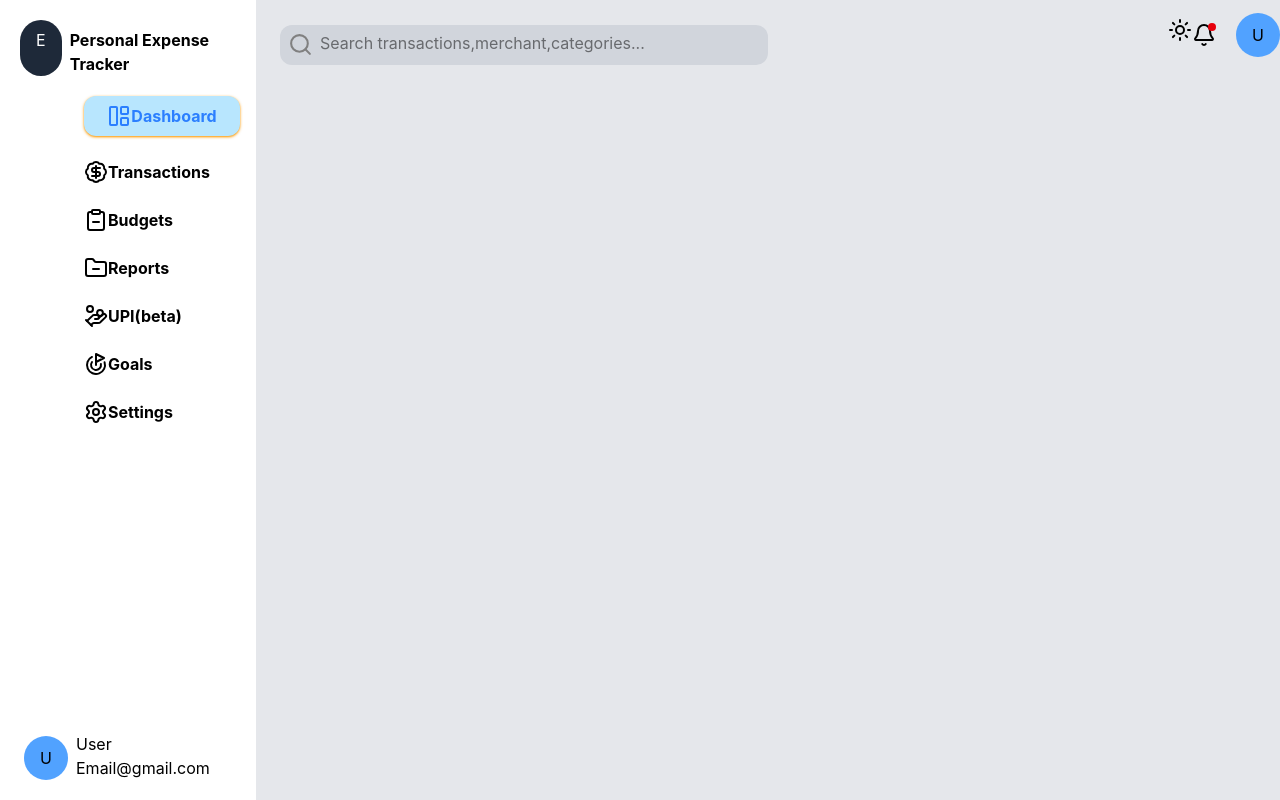
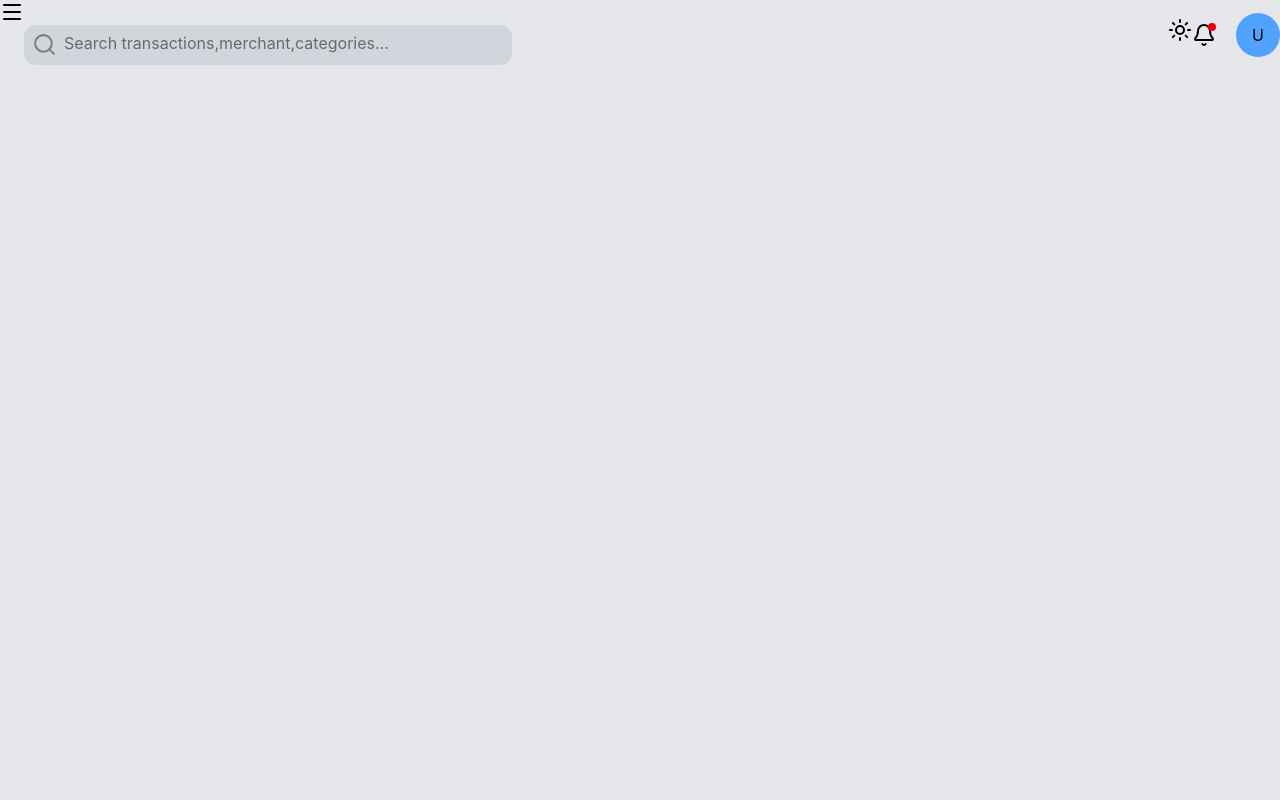
Before and after one commit to Devvvkun/Expense-Tracker-Application, a React (Vite) app: page / in a window 1280 px wide. Built offline with nearby package versions, Linux system fonts and the light colour scheme.

Commit message:
closable nav layout

```diff
--- a/src/Body.jsx
+++ b/src/Body.jsx
@@ -1,14 +1,19 @@
-import React from 'react'
+import { useState } from 'react'
 import Navbar from './Components/Navbar'
 import { Outlet } from 'react-router-dom'
+import MobileNavbar from './Components/MobileNavbar'
 
 const Body = () => {
+    const [NavbarOpen, setNavbarOpen] = useState(false)
+    console.log(NavbarOpen);
+
   return (
     <div className='flex min-h-screen select-none'>
-       <aside className='w-[21%]'>
-        <Navbar />
+       <aside className={NavbarOpen ? "w-[21%] " : "absolute w-5"}>
+        {/* <Navbar /> */}
+        <MobileNavbar NavbarOpen={NavbarOpen} setNavbarOpen={setNavbarOpen}/>
         </aside>
-        <main className='w-[84%] h-screen bg-gray-200'>
+        <main className={NavbarOpen ? "w-[84%] h-screen bg-gray-200" : "w-full bg-gray-200"}>
         <Outlet />
         </main>
     </div>
--- /dev/null
+++ b/src/Components/MobileNavbar.jsx
@@ -0,0 +1,11 @@
+import {Menu , X} from 'lucide-react'
+
+const MobileNavbar = ({NavbarOpen , setNavbarOpen}) => {
+  return (
+   <button onClick={() => setNavbarOpen(prev => !prev)}>
+  {NavbarOpen ? <X /> : <Menu />}
+</button>
+  )
+}
+
+export default MobileNavbar
--- a/src/Components/Navbar.jsx
+++ b/src/Components/Navbar.jsx
@@ -1,9 +1,8 @@
 import {  NavLink } from "react-router-dom"
-import { useState } from "react";
 import { LayoutPanelLeft,BadgeDollarSign,ClipboardMinus,FolderMinus,Settings,Goal,HandCoins } from 'lucide-react';
 import UserDetail from "./UserDetail";
 const Navbar = () => {
-  const [NavbarOpen, setNavbarOpen] = useState(false)
+
    const navclass = ({isActive}) =>{
     return(
     `w-auto flex  font-bold ${isActive ? 'filter-active' :'text-black'}`
@@ -15,6 +14,7 @@ const Navbar = () => {
   h-screen w-64
   bg-white
   lg:translate-x-0
+
 ">
         <div className="logoBox flex pt-5">
             <div className="logo rounded-full py-2 px-4 ml-5 bg-gray-800 text-white">E</div>
```
